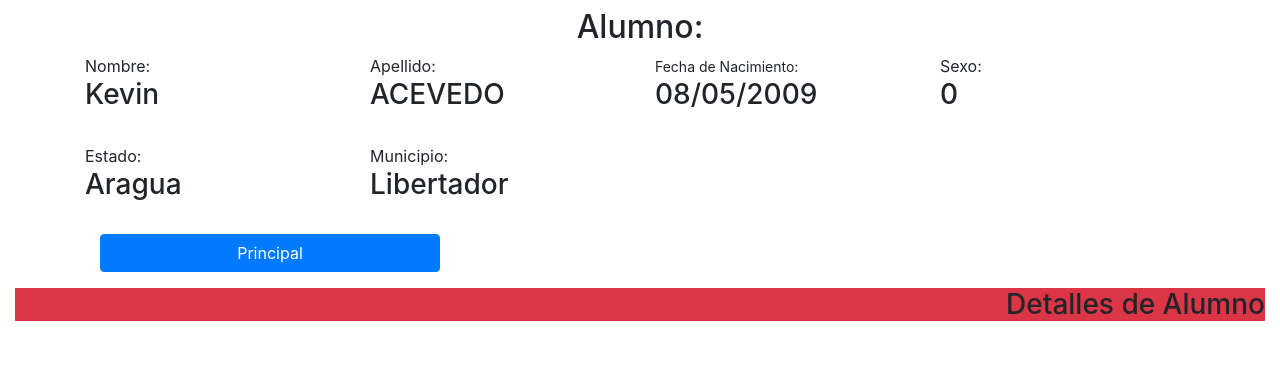
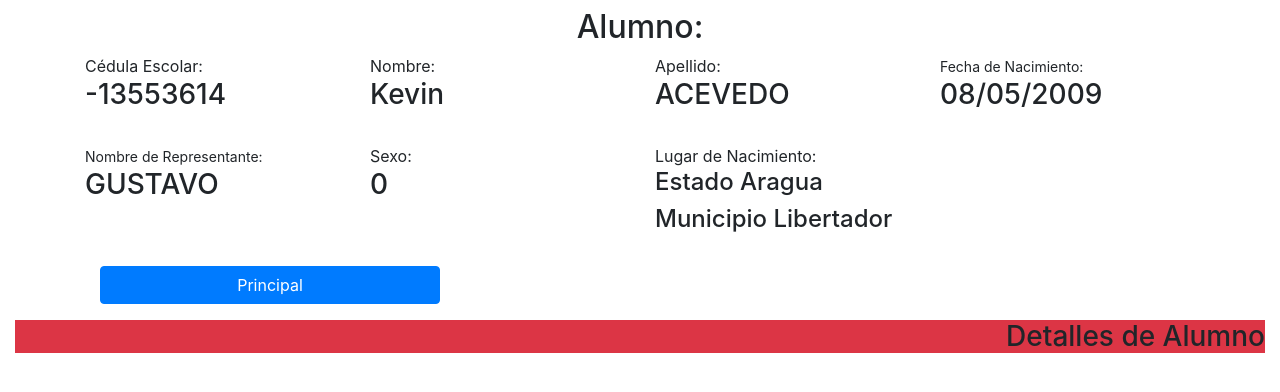
Before and after one commit to gustavokev/preescolar2, a CodeIgniter app: page /preescolar/alumnos/Alumnos/detalles/1 in a window 1280 px wide. Shown: the part 48-440 px from the top of the page. Run offline with CodeIgniter, Linux system fonts and the light colour scheme; data comes from the database, SQL or seed files in the repository; some libraries are stand-ins or nearby versions.

Commit message:
algunos cambios

```diff
--- a/application/models/AlumnosModel.php
+++ b/application/models/AlumnosModel.php
@@ -11,7 +11,7 @@ class AlumnosModel extends CI_Model {
 
     public function listar1()
     {
-        $this->db->select('al.id, al.nombre_al, al.apellido_al, al.fecha_nac, al.sexo, al.estados_id, al.municipios_id, gsa.grado_id, gsa.seccion_id, gsa.anio_id, g.grado, s.seccion, ae.anio, d.nombre_re, d.apellido_re, e.estado, m.municipio');
+        $this->db->select('al.id, al.nombre_al, al.apellido_al, al.fecha_nac, al.sexo, al.estados_id, al.municipios_id, gsa.grado_id, gsa.seccion_id, gsa.anio_id, g.grado, s.seccion, ae.anio, ad.cedula_escolar, d.cedula, d.nombre_re, d.apellido_re, e.estado, m.municipio');
         $this->db->from($this->tabla.' AS al');
         $this->db->join('grado_seccion_anio AS gsa', 'al.gsa_id=gsa.id', 'inner');
         $this->db->join('grados AS g', 'gsa.grado_id=g.id', 'inner');
@@ -81,7 +81,7 @@ class AlumnosModel extends CI_Model {
 
     public function buscar($id)
     {
-        $this->db->select('al.id, al.nombre_al, al.apellido_al, al.fecha_nac, al.sexo, al.estados_id, al.municipios_id, gsa.grado_id, gsa.seccion_id, gsa.anio_id, g.grado, s.seccion, ae.anio, d.nombre_re, d.apellido_re, e.estado, m.municipio');
+        $this->db->select('al.id, al.nombre_al, al.apellido_al, al.fecha_nac, al.sexo, al.estados_id, al.municipios_id, gsa.grado_id, gsa.seccion_id, gsa.anio_id, g.grado, s.seccion, ae.anio, ad.cedula_escolar, d.cedula, d.nombre_re, d.apellido_re, e.estado, m.municipio');
         $this->db->from($this->tabla.' AS al');
         $this->db->join('grado_seccion_anio AS gsa', 'al.gsa_id=gsa.id', 'inner');
         $this->db->join('grados AS g', 'gsa.grado_id=g.id', 'inner');
--- a/application/views/alumnos/alumnos.php
+++ b/application/views/alumnos/alumnos.php
@@ -1,5 +1,7 @@
+
 	<div class="container">
-<section class="bg-info main row">
+
+	<section class="bg-info main row">
 
 	<aside class="col-md-2 text-center">
 	<h2 class="bg-danger">MENU</h2>
@@ -27,6 +29,7 @@
 
 		<tr class="danger">
 			<th class="text-center"># ID</th>
+			<th class="text-center">Cédula Escolar</th>
 			<th class="text-center">Nombre y Apellido</th>
 			<th class="text-center">Grado y Seccion</th>
 			<th class="text-center">Año</th>
@@ -43,6 +46,7 @@
 
 		<tr class="">
             <td class="active text-right"><?php echo str_pad($i, 2, "0", STR_PAD_LEFT); ?></td>
+            <td class="success text-right"><?php echo $alumnos->cedula_escolar."-".$alumnos->cedula?></td>
 			<td class="success"><?php echo mayusculas1($alumnos->nombre_al)." ".mayusculas($alumnos->apellido_al)?></td>
 			<td class="active"><?php echo mayusculas1($alumnos->grado)." ".mayusculas($alumnos->seccion)?></td>
 			<td class="success text-right"><?php echo $alumnos->anio?></td>
--- a/application/views/alumnos/detalles.php
+++ b/application/views/alumnos/detalles.php
@@ -7,9 +7,12 @@
 
         <?php
         if(isset($id)){
+            $cedula = $alumnos->cedula;
+            $cedula_escolar = $alumnos->cedula_escolar;
             $nombre_al = $alumnos->nombre_al;
             $apellido_al = $alumnos->apellido_al;
             $fecha_nac = $alumnos->fecha_nac;
+            $nombre_re = $alumnos->nombre_re;
             $sexo = $alumnos->sexo;
             $estado = $alumnos->estado;
             $municipio = $alumnos->municipio;
@@ -19,6 +22,12 @@
         }
         ?>
 	<div class="row">
+
+    <div class="form-group has-success col-md-3">
+        <label for="nombre_al" class="control-label">Cédula Escolar:
+            <h3><?php echo $cedula_escolar."-".$cedula?></h3>
+        </label>
+    </div>
 
     <div class="form-group has-success col-md-3">
         <label for="nombre_al" class="control-label">Nombre:
@@ -38,6 +47,12 @@
         </label>
     </div>
 
+    <div class="form-group has-error col-md-3">
+        <label for="nombre_re" class="control-label"><small>Nombre de Representante: </small>
+            <h3><?php echo mayusculas($nombre_re)?></h3>
+        </label>
+    </div>
+
     <div class="form-group has-success col-md-3">
         <label for="sexo" class="control-label">Sexo:
             <h3><?php echo $sexo?></h3>
@@ -45,14 +60,9 @@
     </div>
 
     <div class="form-group has-success col-md-3">
-        <label for="estados_id" class="control-label">Estado:
-            <h3><?php echo mayusculas1($estado)?></h3>
-    	</label>
-    </div>
-
-    <div class="form-group has-success col-md-3">
-        <label for="municipios_id" class="control-label">Municipio:
-            <h3><?php echo mayusculas1($municipio)?></h3>
+        <label for="estados_id" class="control-label">Lugar de Nacimiento:
+            <h4><?php echo "Estado ".mayusculas1($estado)?></h4>
+            <h4><?php echo "Municipio ".mayusculas1($municipio)?></h4>
         </label>
     </div>
 
```
Also changed, not shown: application/44221053-Back-to-school-background-Cute-vector-cartoon-school-building-illustration-School-uniform-garden-nat-Stock-Vector.jpg (added), application/8266214-coleccion-de-dibujos-animados-de-la-escuela--ilustracion.jpg (added), application/Escuela_Primaria_de_Springfield_de_Los_Simpsons_MILIMA20150806_0193_11.jpg (added), application/autobus.jpg (added), application/images.png (added), application/libro-animado-colegio-pintado-por-marializ-9765533.jpg (added), application/views/alumnos/cajero.gif (added).
